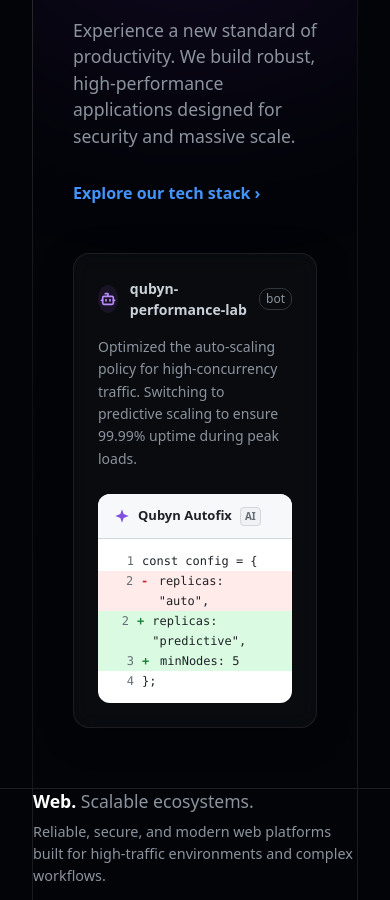
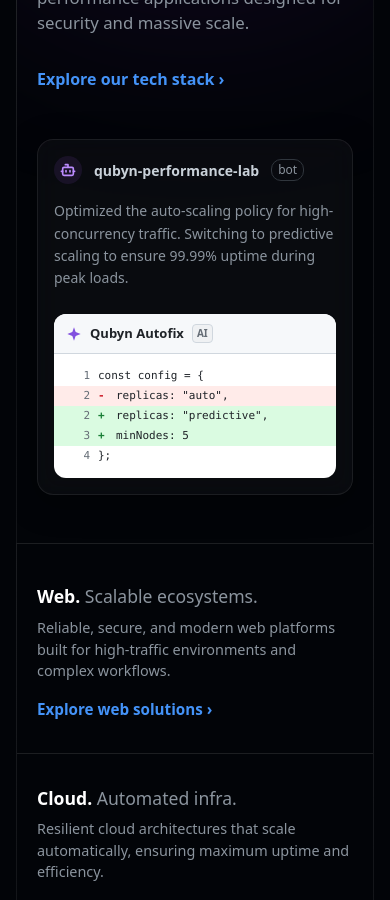
Before and after one commit to shaanid/qubyn-infotech, a Nuxt app: page / in a window 390 px wide. Shown: the part 1100-2000 px from the top of the page. Built offline with nearby package versions, Linux system fonts and the light colour scheme.

Commit message:
feat: design

```diff
--- a/app/components/Services.vue
+++ b/app/components/Services.vue
@@ -147,6 +147,12 @@
   padding: 120px 0;
   overflow: hidden;
   position: relative;
+}
+
+@media (max-width: 768px) {
+  .services-root {
+    padding: 64px 0;
+  }
 }
 
 .main-container {
@@ -390,6 +396,13 @@
   pointer-events: none;
 }
 
+@media (max-width: 1024px) {
+  .full-width-line {
+    width: 100%;
+    margin-left: 0;
+  }
+}
+
 .grid-item {
   display: flex;
   flex-direction: column;
@@ -443,19 +456,22 @@
     gap: 48px;
   }
   .featured-service {
-    padding: 60px 40px;
+    padding: 60px 32px;
+    border-radius: 24px 24px 0 0;
   }
   .services-bottom-grid {
     grid-template-columns: 1fr;
     gap: 0;
+    border-radius: 0 0 24px 24px;
+    border-top: none;
   }
   .grid-item {
-    padding: 32px 0;
+    padding: 40px 32px;
     border-left: none !important;
     border-bottom: 1px solid rgba(255, 255, 255, 0.1);
   }
   .grid-item:first-child {
-    padding-top: 0;
+    padding-top: 40px;
   }
   .grid-item:last-child {
     border-bottom: none;
@@ -463,11 +479,33 @@
 }
 
 @media (max-width: 768px) {
+  .main-container {
+    padding: 0 16px;
+  }
+  .featured-service {
+    padding: 48px 20px;
+    border-radius: 20px 20px 0 0;
+  }
+  .services-bottom-grid {
+    border-radius: 0 0 20px 20px;
+  }
   .featured-title {
-    font-size: 2rem;
+    font-size: 1.85rem;
   }
   .featured-desc {
-    font-size: 1.1rem;
+    font-size: 1.05rem;
+  }
+  .grid-item {
+    padding: 32px 20px;
+  }
+  .outer-card {
+    padding: 16px;
+  }
+  .inner-header {
+    padding: 10px 12px;
+  }
+  .code-diff {
+    font-size: 11px;
   }
 }
 </style>
```
